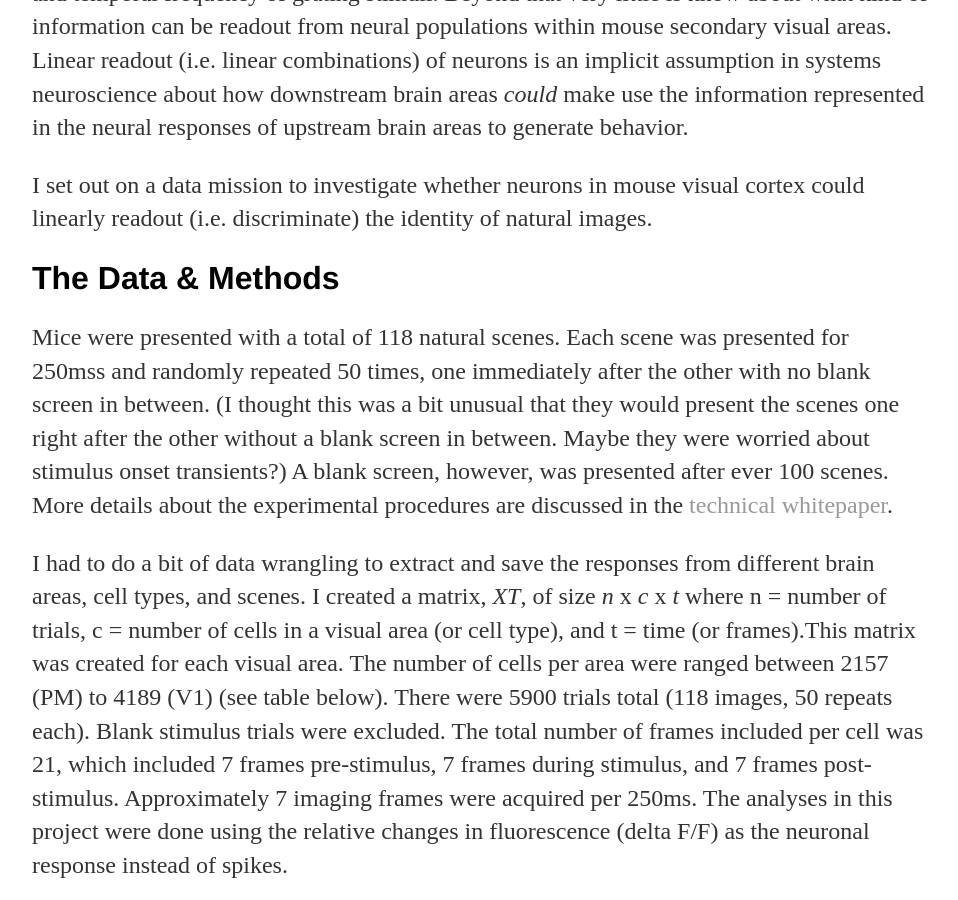
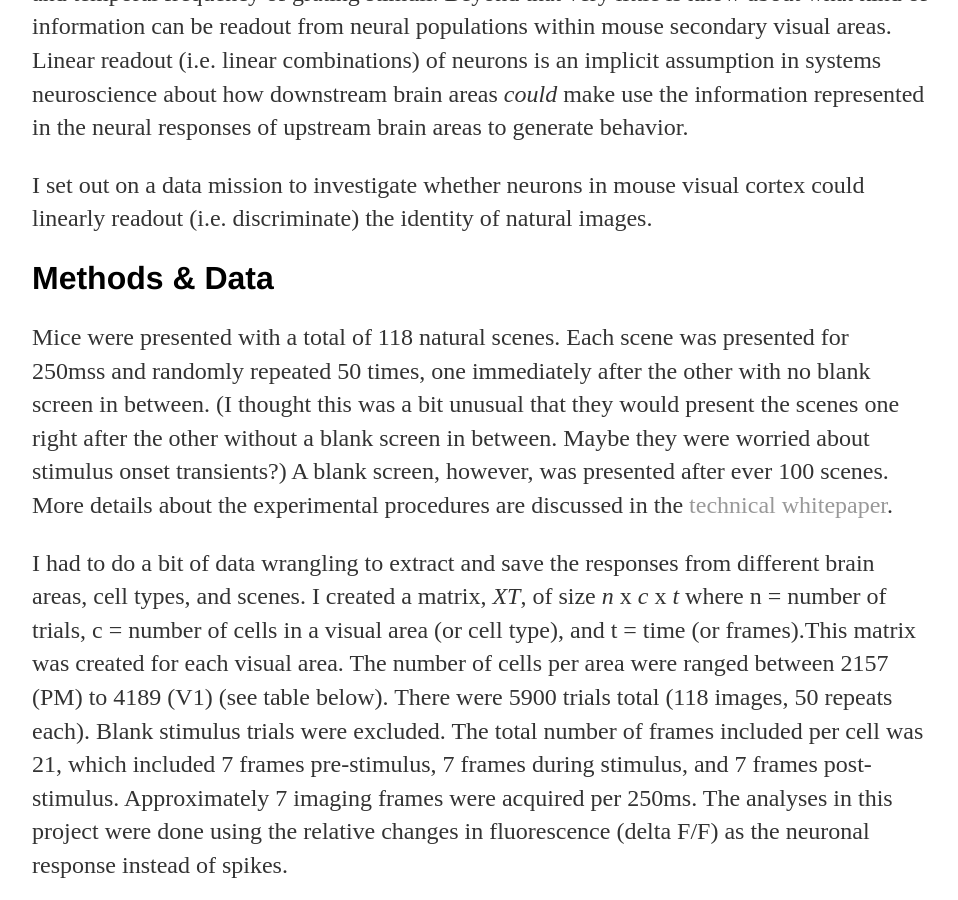
Before and after one commit to kachiO/kachio.github.io, a Jekyll site: the page built from _posts/2016-12-10-Decoding-Identity-of-Natural-Images.markdown, in a window 1280 px wide and 900 px high, scrolled down 553 px. Shown: the whole window, without its empty margins (160-1118 px from the left). Built offline with Jekyll 4.4.1, drawn with Linux system fonts in a browser that asks for light colours.

Commit message:
Update 2016-12-10-Decoding-Identity-of-Natural-Images.markdown

```diff
--- a/_posts/2016-12-10-Decoding-Identity-of-Natural-Images.markdown
+++ b/_posts/2016-12-10-Decoding-Identity-of-Natural-Images.markdown
@@ -12,7 +12,7 @@ Mice are relatively [new players to the visual neuroscience game](http://www.nat
 
 I set out on a data mission to investigate whether neurons in mouse visual cortex could linearly readout (i.e. discriminate) the identity of natural images.
 
-<h1>The Data & Methods</h1>
+<h1>Methods & Data</h1>
 
 Mice were presented with a total of 118 natural scenes. Each scene was presented for 250mss and randomly repeated 50 times, one immediately after the other with no blank screen in between. (I thought this was a bit unusual that they would present the scenes one right after the other without a blank screen in between. Maybe they were worried about stimulus onset transients?) A blank screen, however, was presented after ever 100 scenes. More details about the experimental procedures are discussed in the [technical whitepaper](http://help.brain-map.org/display/observatory/Documentation).
 
```
